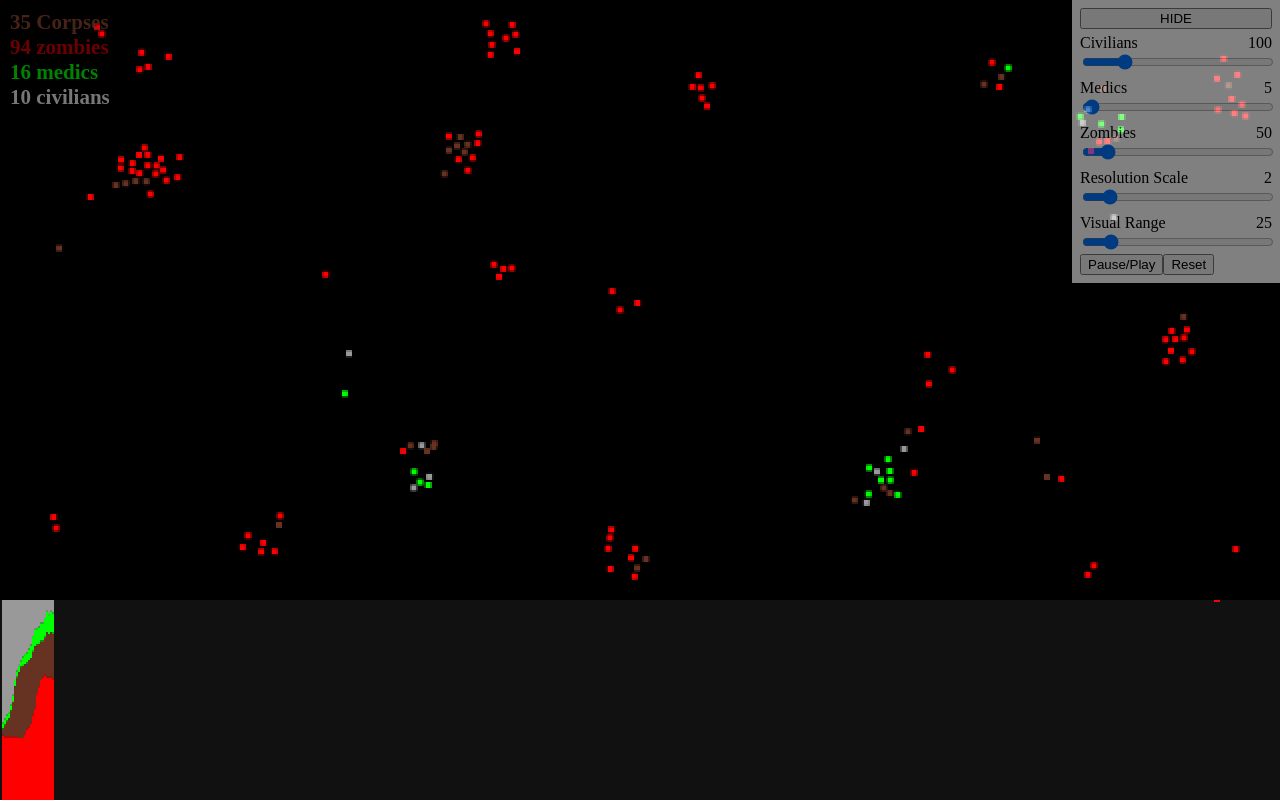
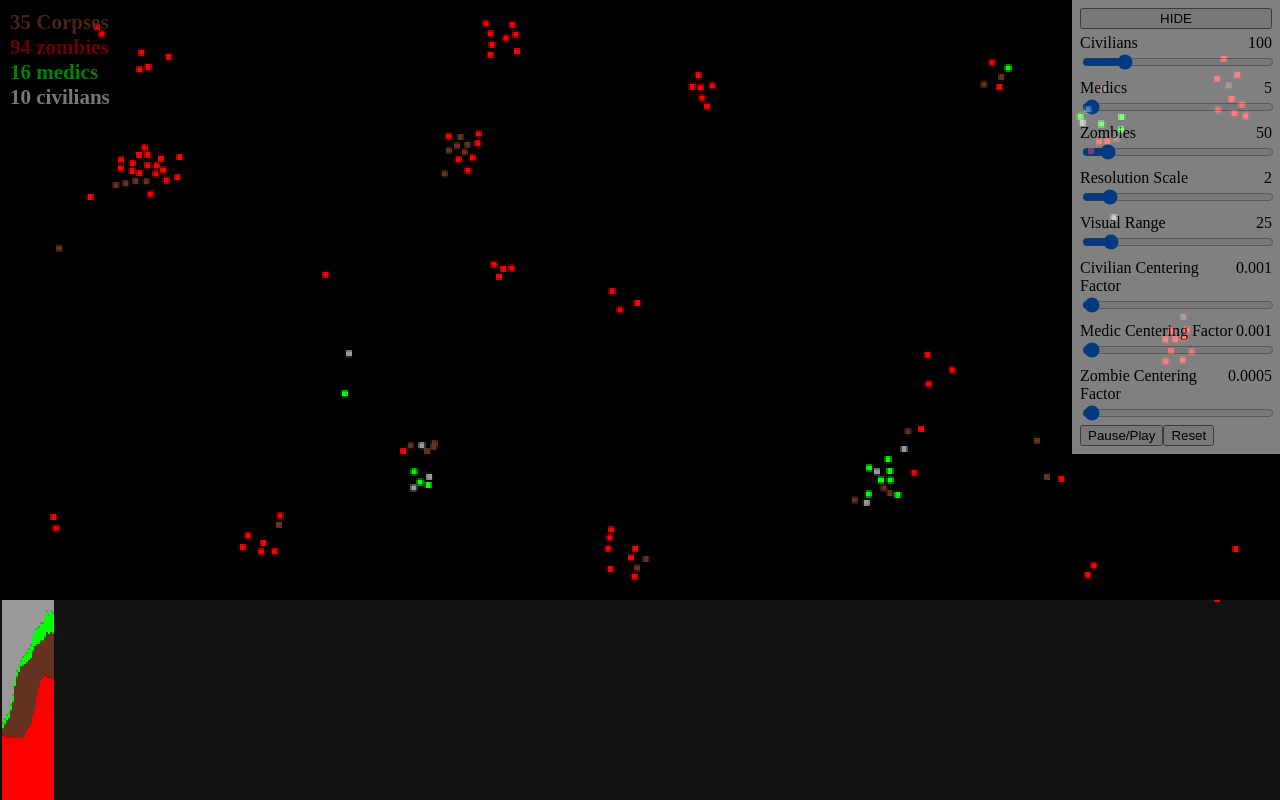
Before and after one commit to mrchimp/zombies-vs-medics, a Vue app: page / in a window 1280 px wide. Both pictures are taken after a click on the button "Show controls". Built offline with nearby package versions, Linux system fonts and the light colour scheme.

Commit message:
Add centering factor controls

```diff
--- a/src/components/ControlInput.vue
+++ b/src/components/ControlInput.vue
@@ -1,7 +1,7 @@
 <script setup lang="ts">
 import { ref } from "vue";
 
-const props = defineProps(["label", "modelValue", "min", "max"]);
+const props = defineProps(["label", "modelValue", "min", "max", "step"]);
 const emit = defineEmits(["update:modelValue"]);
 
 function onInput(e: InputEvent) {
@@ -20,6 +20,7 @@ function onInput(e: InputEvent) {
       type="range"
       :min="props.min"
       :max="props.max"
+      :step="props.step"
       :value="props.modelValue"
       @input="onInput"
     />
--- a/src/components/ZombiesVsMedics.vue
+++ b/src/components/ZombiesVsMedics.vue
@@ -52,6 +52,10 @@ const medicCount = ref(0);
 const medicFontSize = ref("");
 const civilianCount = ref(0);
 const civilianFontSize = ref("");
+
+const civilianCenteringFactor = ref(0.001);
+const zombieCenteringFactor = ref(0.0005);
+const medicCenteringFactor = ref(0.001);
 
 const gameTickRateMS = 16;
 
@@ -266,13 +270,22 @@ function keepWithinBounds(item: Item) {
 // Find the center of mass of the other boids and adjust velocity slightly to
 // point towards the center of mass.
 function flyTowardsCenter(item: Item) {
-  let centeringFactor = 0.001; // adjust velocity by this %
+  let centeringFactor; // adjust velocity by this %
   let centerX = 0;
   let centerY = 0;
   let numNeighbors = 0;
 
-  if (item.value === ItemType.Zombie) {
-    centeringFactor = 0.0005;
+  switch (item.value) {
+    case ItemType.Zombie:
+      centeringFactor = zombieCenteringFactor.value;
+      break;
+    case ItemType.Medic:
+      centeringFactor = medicCenteringFactor.value;
+      break;
+    case ItemType.Civilian:
+    default:
+      centeringFactor = civilianCenteringFactor.value;
+      break;
   }
 
   for (let otherItem of board) {
@@ -559,6 +572,29 @@ function updateCounts() {
           :max="200"
         ></ControlInput>
 
+        <!-- Centering Factors -->
+        <ControlInput
+          label="Civilian Centering Factor"
+          v-model="civilianCenteringFactor"
+          :min="0"
+          :max="0.1"
+          :step="0.001"
+        ></ControlInput>
+        <ControlInput
+          label="Medic Centering Factor"
+          v-model="medicCenteringFactor"
+          :min="0"
+          :max="0.1"
+          :step="0.001"
+        ></ControlInput>
+        <ControlInput
+          label="Zombie Centering Factor"
+          v-model="zombieCenteringFactor"
+          :min="0"
+          :max="0.1"
+          :step="0.001"
+        ></ControlInput>
+
         <button @click.prevent="onPause">Pause/Play</button>
         <button @click.prevent="reset">Reset</button>
       </div>
```
